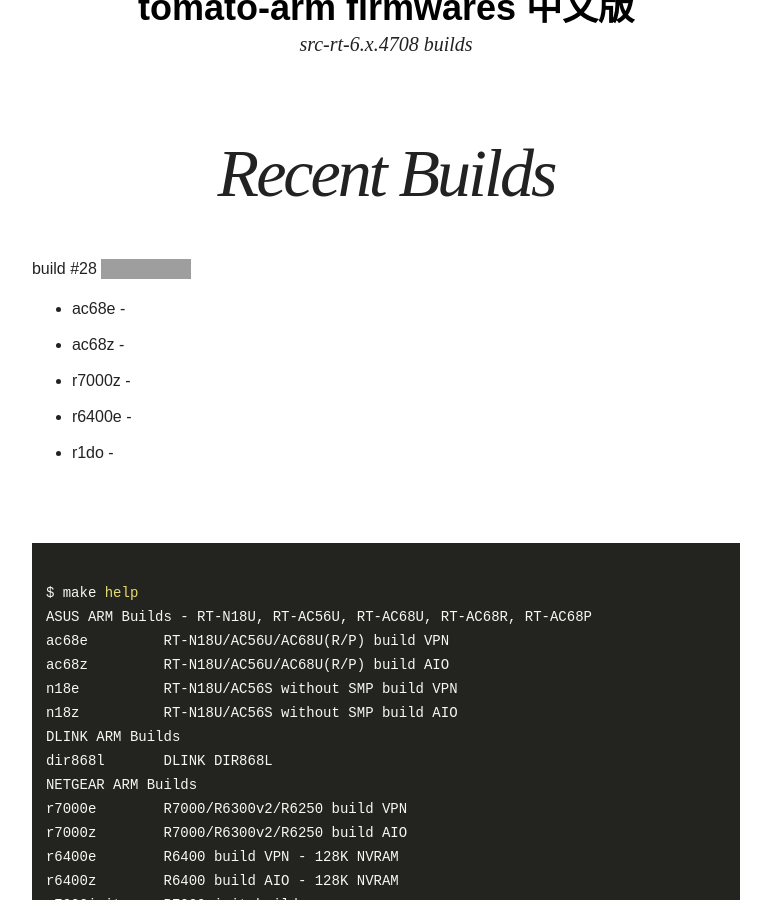
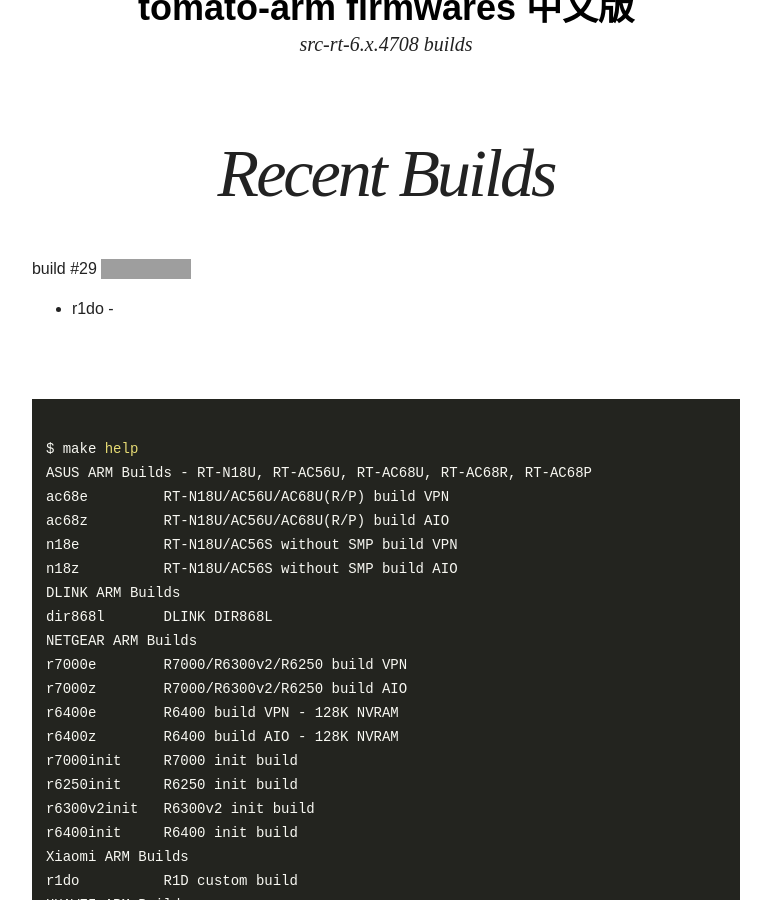
Before and after one commit to oglopss/tomato-arm-ci-jekyll, a Jekyll site: the page built from index.html, in a window 1280 px wide and 900 px high, scrolled down 339 px. Shown: the whole window, without its empty margins (254-1025 px from the left). Built offline with Jekyll 4.4.1, drawn with Linux system fonts in a browser that asks for light colours; nearby versions of some CDN libraries; grey boxes are pictures that could not be loaded.

Commit message:
Travis build 29 r1do pushed to gh-pages

```diff
--- a/_data/ss.yml
+++ b/_data/ss.yml
@@ -1,7 +1,3 @@
-build: 28
+build: 29
 files:
-  - 0001 ac68e
   - 0005 r1do
-  - 0002 ac68z
-  - 0004 r6400e
-  - 0003 r7000z
```
